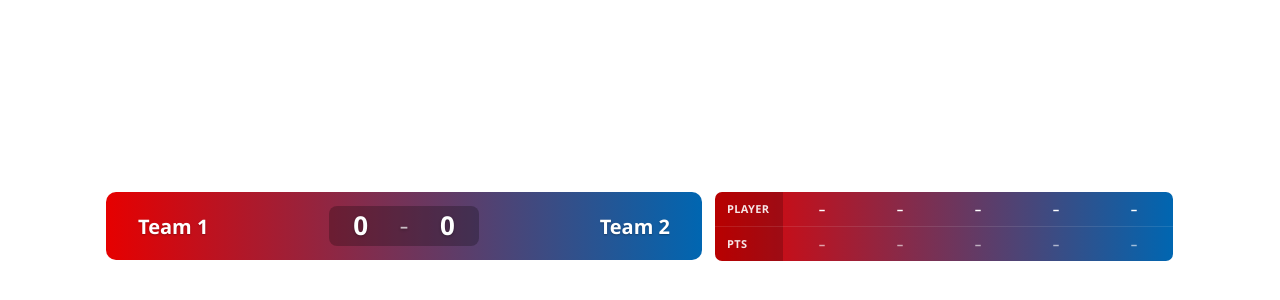
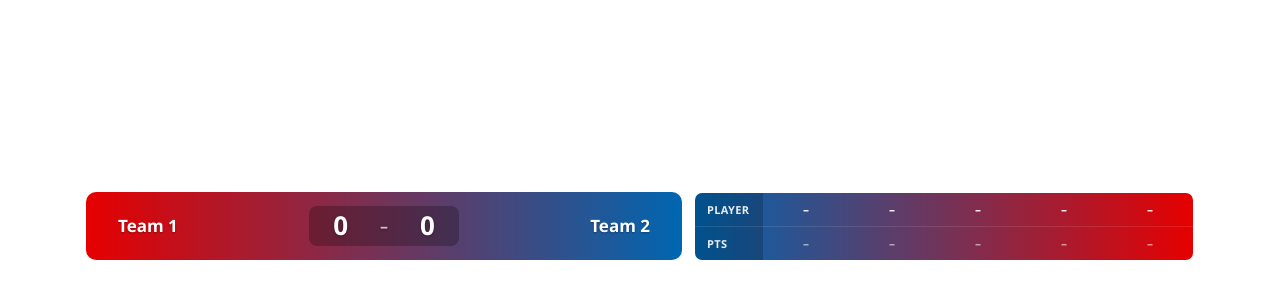
Before and after one commit to texasterminator5/Bad-Decisions, a plain HTML site: page index.html in a window 1280 px wide. Shown: the part 174-474 px from the top of the page. Drawn offline with Linux system fonts and the light colour scheme.

Commit message:
Add files via upload

```diff
--- a/index.html
+++ b/index.html
@@ -28,13 +28,13 @@
       flex-wrap: nowrap;
       align-items: center;
       gap: 12px;
-      width: 1068px;
+      width: 1108px;
       flex-shrink: 0;
     }
     .scores-table {
       flex-shrink: 0;
-      width: 460px;
-      background: linear-gradient(90deg, #e60000 0%, #0066b1 100%);
+      width: 500px;
+      background: linear-gradient(90deg, #0066b1 0%, #e60000 100%);
       background-clip: padding-box;
       -webkit-background-clip: padding-box;
       border-radius: 8px;
@@ -45,8 +45,9 @@
     .scores-table table { border-collapse: collapse; width: 100%; table-layout: fixed; }
     .scores-table th, .scores-table td {
       padding: 8px 10px;
-      font-size: 13px;
+      font-size: 12px;
       border-bottom: 1px solid rgba(255,255,255,0.1);
+      vertical-align: middle;
     }
     .scores-table tr:last-child th, .scores-table tr:last-child td { border-bottom: none; }
     .scores-table .row-label { width: 68px; min-width: 68px; padding-left: 12px; padding-right: 12px; font-size: 11px; font-weight: 700; color: rgba(255,255,255,0.9); text-transform: uppercase; letter-spacing: 0.03em; background: rgba(0,0,0,0.2); text-align: left; }
@@ -64,7 +65,7 @@
       background: linear-gradient(90deg, #e60000 0%, #0066b1 100%);
       border-radius: 10px;
     }
-    .team-name { font-size: 20px; font-weight: 700; color: #fff; text-shadow: 0 1px 2px rgba(0,0,0,0.3); max-width: 240px; white-space: nowrap; overflow: hidden; text-overflow: ellipsis; }
+    .team-name { font-size: 17px; font-weight: 700; color: #fff; text-shadow: 0 1px 2px rgba(0,0,0,0.3); max-width: 260px; line-height: 1.25; overflow: hidden; display: -webkit-box; -webkit-box-orient: vertical; -webkit-line-clamp: 2; word-break: break-word; }
     .team-totals {
       display: flex;
       flex-direction: row;
```
